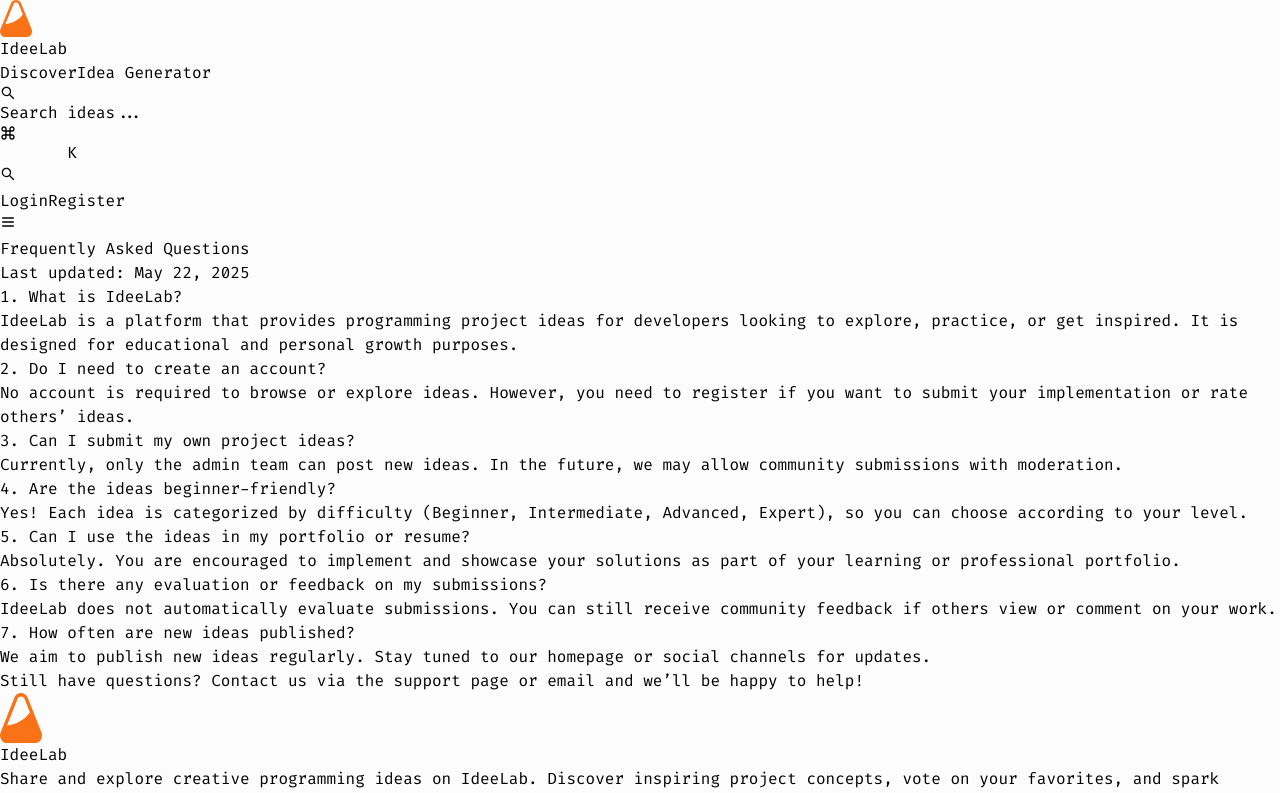
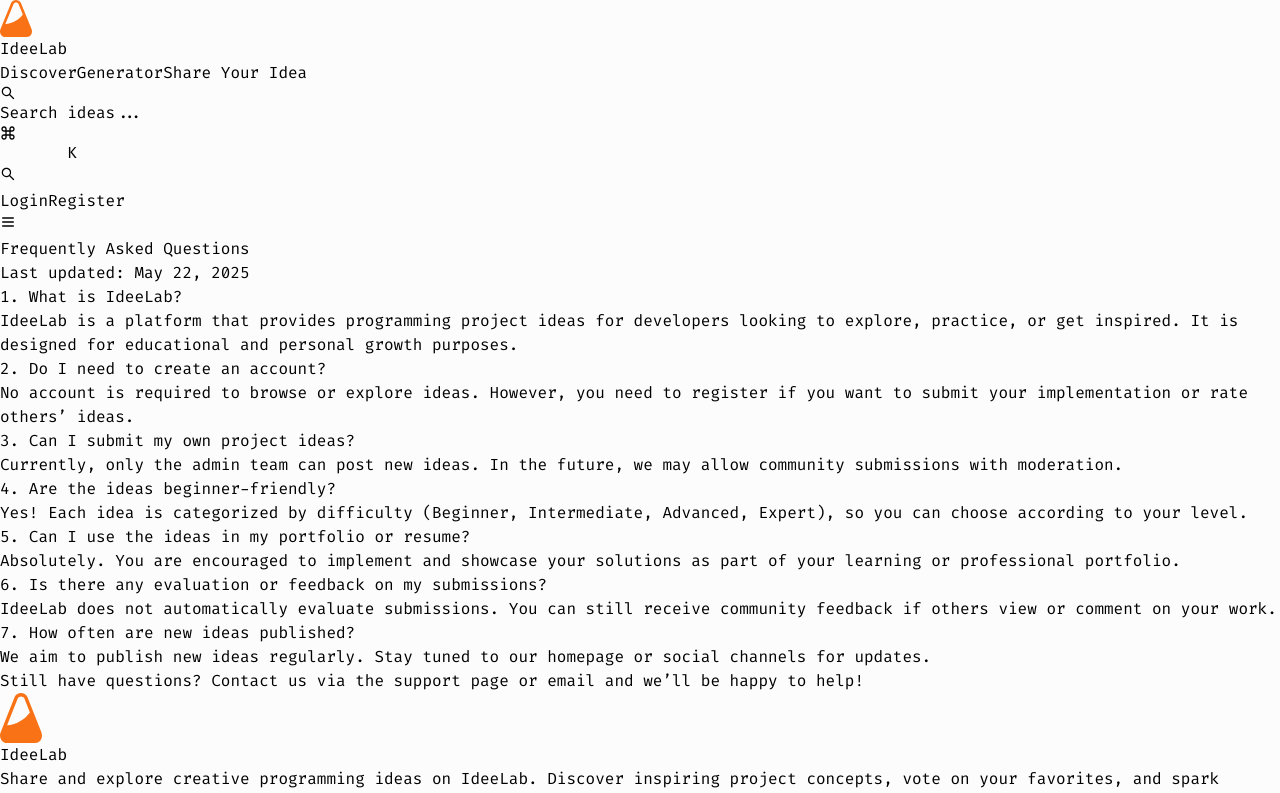
Before and after one commit to An4s0/IdeeLab, a Next.js app in the folder apps/web/: page /faq in a window 1280 px wide. Shown: the top 793 px of the page. Built offline with nearby package versions, Linux system fonts and the light colour scheme; no server answers.

Commit message:
update: apps/web/components/header/header.tsx

```diff
--- a/apps/web/components/header/header.tsx
+++ b/apps/web/components/header/header.tsx
@@ -16,12 +16,12 @@ import {
 } from "react-icons/ai";
 import { HiOutlineLogout, HiOutlineMenu, HiOutlineX } from "react-icons/hi";
 import { BiCommand } from "react-icons/bi";
-import { User } from "@/types";
+import { UserType } from "@/types";
 
 export default function Header({ fixed = true }: { fixed?: boolean }) {
   // State to manage user authentication and dropdown visibility
   const [isAuthenticated, setIsAuthenticated] = useState(false);
-  const [user, setUser] = useState<User | null>(null);
+  const [user, setUser] = useState<UserType | null>(null);
   const [userDropdown, setUserDropdown] = useState(false);
   const [mobileMenu, setMobileMenu] = useState(false);
   const [searchModal, setSearchModal] = useState(false);
@@ -79,7 +79,7 @@ export default function Header({ fixed = true }: { fixed?: boolean }) {
 
         if (auth.success) {
           setIsAuthenticated(true);
-          setUser(auth.data?.user!);
+          setUser(auth.data!);
         }
       }
     };
@@ -164,7 +164,7 @@ export default function Header({ fixed = true }: { fixed?: boolean }) {
       >
         <div className="flex justify-between items-center py-3 px-4 sm:px-4">
           {/* Logo and Desktop Navigation */}
-          <div className="flex items-center space-x-8 lg:space-x-14">
+          <div className="flex items-center space-x-8 lg:space-x-12">
             <Link href="/" className="flex items-center space-x-2 group">
               <motion.div
                 whileHover={{ rotate: 10 }}
@@ -195,7 +195,13 @@ export default function Header({ fixed = true }: { fixed?: boolean }) {
                 href="/generator"
                 className="text-sm font-medium text-foreground hover:text-primary transition-colors duration-200"
               >
-                Idea Generator
+                Generator
+              </Link>
+              <Link
+                href="/share"
+                className="text-sm font-medium text-foreground hover:text-primary transition-colors duration-200"
+              >
+                Share Your Idea
               </Link>
             </nav>
           </div>
@@ -361,6 +367,13 @@ export default function Header({ fixed = true }: { fixed?: boolean }) {
                   >
                     Idea Generator
                   </Link>
+                  <Link
+                    href="/share"
+                    className="block font-medium text-foreground transition-colors px-5 py-3 border border-outline/30 rounded-lg hover:bg-outline/15"
+                    onClick={() => setMobileMenu(false)}
+                  >
+                    Share Your Idea
+                  </Link>
                 </nav>
 
                 <div className="flex items-center">
@@ -493,7 +506,7 @@ export default function Header({ fixed = true }: { fixed?: boolean }) {
                 {searchQuery.length > 0 ? (
                   <div className="p-4">
                     <div className="text-sm text-subtle mb-4">
-                      Search results for "{searchQuery}"
+                      Search results for &quot;{searchQuery}&quot;
                     </div>
                     <div className="space-y-3">
                       <div className="p-3 rounded-lg hover:bg-outline/10 transition-colors cursor-pointer">
```
